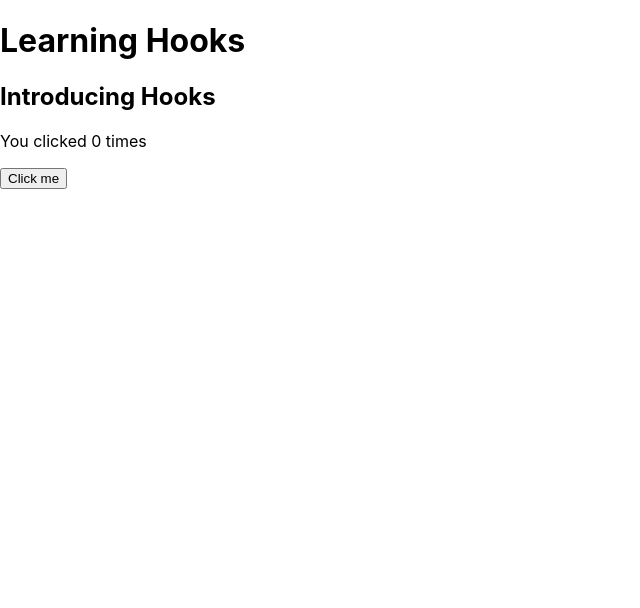
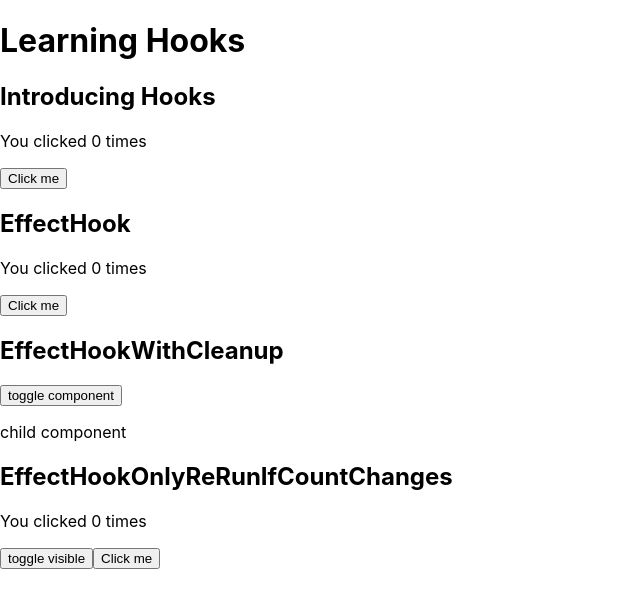
Before and after one commit to soarflat-sandbox/react-hooks, a React (Create React App) app: page / in a window 1280 px wide. Shown: the top 608 px of the page, without its empty margins (0-640 px from the left). Built offline with nearby package versions, Linux system fonts and the light colour scheme.

Commit message:
feat: Effect Hook のサンプルを追加

```diff
--- a/src/App.tsx
+++ b/src/App.tsx
@@ -1,11 +1,17 @@
 import React from 'react';
 import StateHook from './components/StateHook';
+import EffectHook from './components/EffectHook';
+import EffectHookWithCleanup from './components/EffectHookWithCleanup';
+import EffectHookOnlyReRunIfCountChanges from './components/EffectHookOnlyReRunIfCountChanges';
 
 const App: React.FC = () => {
   return (
     <div>
       <h1>Learning Hooks</h1>
       <StateHook />
+      <EffectHook />
+      <EffectHookWithCleanup />
+      <EffectHookOnlyReRunIfCountChanges />
     </div>
   );
 };
--- /dev/null
+++ b/src/components/EffectHook.tsx
@@ -0,0 +1,21 @@
+import React, { useState, useEffect } from 'react';
+
+const EffectHook: React.FC = () => {
+  const [count, setCount] = useState(0);
+
+  useEffect(() => {
+    (document.getElementById(
+      'effectHook'
+    ) as HTMLElement).innerText = `You clicked ${count} times`;
+  });
+
+  return (
+    <div>
+      <h2>EffectHook</h2>
+      <p id="effectHook"></p>
+      <button onClick={() => setCount(count + 1)}>Click me</button>
+    </div>
+  );
+};
+
+export default EffectHook;
--- /dev/null
+++ b/src/components/EffectHookOnlyReRunIfCountChanges.tsx
@@ -0,0 +1,25 @@
+import React, { useState, useEffect } from 'react';
+
+const EffectHookOnlyReRunIfCountChanges: React.FC = () => {
+  const [count, setCount] = useState(0);
+  const [visible, setVisible] = useState(true);
+
+  useEffect(() => {
+    console.log('count changes in EffectHookOnlyReRunIfCountChanges');
+  }, [count]);
+
+  return (
+    <div>
+      <h2>EffectHookOnlyReRunIfCountChanges</h2>
+      <p>You clicked {count} times</p>
+      <button onClick={() => setVisible(!visible)}>toggle visible</button>
+      {visible ? (
+        <button onClick={() => setCount(count + 1)}>Click me</button>
+      ) : (
+        ''
+      )}
+    </div>
+  );
+};
+
+export default EffectHookOnlyReRunIfCountChanges;
--- /dev/null
+++ b/src/components/EffectHookWithCleanup.tsx
@@ -0,0 +1,37 @@
+import React, { useState, useEffect } from 'react';
+
+const ChildComponent: React.FC = () => {
+  useEffect(() => {
+    console.log('render ChildComponent');
+
+    return () => {
+      console.log('cleanup ChildComponent');
+    };
+  });
+
+  return (
+    <div>
+      <p id="effectHookWithCleanup">child component</p>
+    </div>
+  );
+};
+
+const EffectHookWithCleanup: React.FC = () => {
+  const [visible, setVisible] = useState(true);
+
+  return (
+    <div>
+      <h2>EffectHookWithCleanup</h2>
+      <button
+        onClick={() => {
+          setVisible(!visible);
+        }}
+      >
+        toggle component
+      </button>
+      {visible ? <ChildComponent /> : ''}
+    </div>
+  );
+};
+
+export default EffectHookWithCleanup;
```
Also changed, not shown: 1 other file (tests, documents, lock files or other folders).
